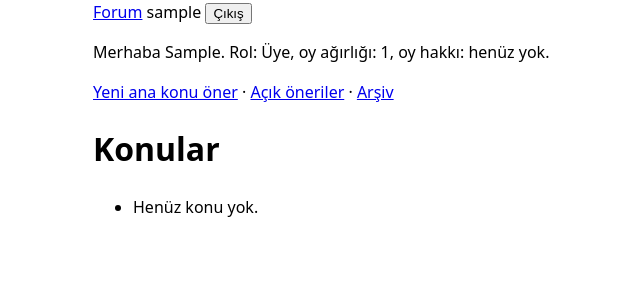
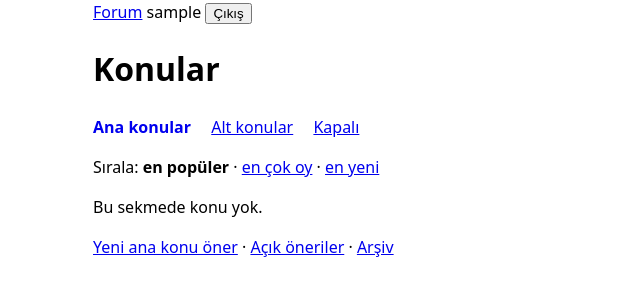
Before and after one commit to hasancomert/council-forum, a Django app: page / in a window 1280 px wide. Shown: the top 300 px of the page, without its empty margins (163-803 px from the left). Run offline with Django 5.2, Linux system fonts and the light colour scheme; the visitor is signed in with stand-in values (Sample User, id 1); data that the repository does not hold is empty.

Commit message:
7. adım (B1): ana sayfa sekmeleri, sıralama ve sayfalama
- count_of(): satır başına COUNT alt sorgusu (GROUP BY ve JOIN çoğaltması yok, boşta 0).
- TopicQuerySet.ranked(): yorum sayısı ve "en popüler" (son POPULAR_DAYS günün yorum/oy etkinliği).
- Yeni home: Ana konular | Alt konular | Kapalı; en popüler / en çok oy / en yeni; Paginator.
  Sekme süzgeçleri is_locked'ın sorgu karşılığı. Adresteki tab/sort yalnızca sözlükte aranır.
- topics/_row.html ve _pages.html parçaları ({% querystring %} diğer parametreleri korur).

Co-Authored-By: Claude Opus 5.5 <noreply@anthropic.com>
Claude-Session: https://claude.ai/code/session_01T7nS4xqyueMnRqCgtM4Uvo

```diff
--- a/config/settings.py
+++ b/config/settings.py
@@ -155,4 +155,7 @@ FORUM = {
     'MAX_OPEN_PROPOSALS': 3,  # kural 8: kişi başı en fazla açık öneri
     'REJECTED_COOLDOWN_DAYS': 30,  # kural 8: reddedilen öneri bu kadar gün yeniden açılamaz
     'COMMENT_MAX_LENGTH': 5000,  # yorum uzunluk sınırı; değişirse makemigrations (yalnızca form denetimi değişir)
+    'POPULAR_DAYS': 7,  # "en popüler": son kaç günün etkinliği
+    'POPULAR_WEIGHTS': {'comment': 3, 'vote': 1},  # yorum ve oy (yorum oyu + konu oyu) katsayıları
+    'TOPICS_PER_PAGE': 20,  # konu listeleri
 }
--- /dev/null
+++ b/templates/_pages.html
@@ -0,0 +1,8 @@
+{# Sayfa bağlantıları. page: Paginator sayfası, anchor: isteğe bağlı çapa (#yorumlar). Diğer parametreler korunur. #}
+{% if page.has_other_pages %}
+  <nav class="pages">
+    {% if page.has_previous %}<a href="{% querystring page=page.previous_page_number %}{{ anchor }}">‹ önceki</a> ·{% endif %}
+    {{ page.number }} / {{ page.paginator.num_pages }}
+    {% if page.has_next %}· <a href="{% querystring page=page.next_page_number %}{{ anchor }}">sonraki ›</a>{% endif %}
+  </nav>
+{% endif %}
--- a/templates/base.html
+++ b/templates/base.html
@@ -12,6 +12,13 @@
     .vote button.on { background: #ffd54f; }
     .messages .error { color: #b00020; }
     .messages .success { color: #1b5e20; }
+    .tabs a { margin-right: 1rem; }
+    .tabs a[aria-current] { font-weight: bold; text-decoration: none; }
+    .topics { list-style: none; padding: 0; }
+    .topics li { margin: .75rem 0; }
+    .topics .score { display: inline-block; min-width: 2rem; text-align: right; margin-right: .5rem; font-weight: bold; }
+    .topics small { margin-left: 2.5rem; color: #555; }
+    .badge { font-size: .8em; padding: 0 .4em; border: 1px solid #999; border-radius: .3em; color: #555; }
   </style>
 </head>
 <body>
--- a/templates/home.html
+++ /dev/null
@@ -1,19 +0,0 @@
-{% extends "base.html" %}
-{% block content %}
-{% if user.is_authenticated %}
-  <p>Merhaba {{ user.first_name }}. Rol: {{ user.get_role_display }}, oy ağırlığı: {{ user.vote_weight }},
-     oy hakkı: {{ user.can_vote|yesno:"var,henüz yok" }}.</p>
-{% endif %}
-<p>
-  {% if user.is_authenticated %}<a href="{% url 'proposal_new' 'open' %}">Yeni ana konu öner</a> · {% endif %}
-  <a href="{% url 'proposals' %}">Açık öneriler</a> · <a href="{% url 'archive' %}">Arşiv</a>
-</p>
-<h1>Konular</h1>
-<ul>
-  {% for topic in topics %}
-    <li><a href="{{ topic.get_absolute_url }}">{{ topic.title }}</a>{% if topic.is_closed %} (Kapalı){% endif %}</li>
-  {% empty %}
-    <li>Henüz konu yok.</li>
-  {% endfor %}
-</ul>
-{% endblock %}
--- /dev/null
+++ b/templates/topics/home.html
@@ -0,0 +1,26 @@
+{% extends "base.html" %}
+{% block content %}
+<h1>Konular</h1>
+<nav class="tabs">
+  {% for key, label in tabs.items %}
+    <a href="{% querystring tab=key sort=None page=None %}"{% if key == tab %} aria-current="page"{% endif %}>{{ label }}</a>
+  {% endfor %}
+</nav>
+<p>Sırala:
+  {% for key, label in sorts.items %}{% if not forloop.first %} · {% endif %}
+    {% if key == sort %}<strong>{{ label }}</strong>{% else %}<a href="{% querystring sort=key page=None %}">{{ label }}</a>{% endif %}
+  {% endfor %}
+</p>
+<ul class="topics">
+  {% for t in page %}
+    {% include "topics/_row.html" %}
+  {% empty %}
+    <li>Bu sekmede konu yok.</li>
+  {% endfor %}
+</ul>
+{% include "_pages.html" %}
+<p>
+  {% if user.is_authenticated %}<a href="{% url 'proposal_new' 'open' %}">Yeni ana konu öner</a> · {% endif %}
+  <a href="{% url 'proposals' %}">Açık öneriler</a> · <a href="{% url 'archive' %}">Arşiv</a>
+</p>
+{% endblock %}
--- a/topics/models.py
+++ b/topics/models.py
@@ -1,15 +1,45 @@
+from datetime import timedelta
+
 from django.conf import settings
+from django.contrib.contenttypes.models import ContentType
 from django.db import models
+from django.db.models import Func, IntegerField, OuterRef, Subquery
 from django.urls import reverse
+from django.utils import timezone
 
-from comments.models import Commentable, UpDownVote
+from comments.models import Comment, Commentable, CommentVote, UpDownVote
+
+
+def count_of(model, **filters):
+    """Satır başına COUNT alt sorgusu: JOIN çoğaltması ve konu başına ayrı sorgu yok. Count değil
+    düz Func: GROUP BY eklenmez, eşleşme yoksa da tek satır döner (NULL değil 0)."""
+    return Subquery(model.objects.filter(**filters).order_by().values(n=Func('pk', function='COUNT')),
+                    output_field=IntegerField())
+
+
+SORTS = {'popular': ('-heat', '-created_at'), 'votes': ('-score', '-created_at'), 'new': ('-created_at',)}
 
 
 class TopicQuerySet(models.QuerySet):
     def visible(self):
-        # Görünürlüğün tek yeri: silinenleri ve üst konusu silinenleri eler.
+        # Görünürlüğün tek yeri: silinenleri ve üst konusu silinenleri eler, kapalıları elemez.
         # 8. adımdaki moderasyon gizlemesi de buraya eklenecek.
         return self.filter(is_deleted=False).exclude(parent__is_deleted=True)
+
+    def ranked(self, sort):
+        """Yorum sayısını (n_comments) ekler ve SORTS'a göre sıralar. heat ("en popüler") yalnızca
+        o sıralamada hesaplanır: son POPULAR_DAYS günün yorumları ve oyları (yönüne bakılmaz)."""
+        ct = ContentType.objects.get_for_model(self.model)
+        on_topic = {'content_type': ct, 'object_id': OuterRef('pk'), 'is_deleted': False}
+        qs = self.annotate(n_comments=count_of(Comment, **on_topic))
+        if sort == 'popular':
+            since = timezone.now() - timedelta(days=settings.FORUM['POPULAR_DAYS'])
+            w = settings.FORUM['POPULAR_WEIGHTS']
+            qs = qs.annotate(heat=w['comment'] * count_of(Comment, created_at__gte=since, **on_topic)
+                             + w['vote'] * (count_of(CommentVote, voted_at__gte=since, comment__content_type=ct,
+                                                     comment__object_id=OuterRef('pk'))
+                                            + count_of(TopicVote, voted_at__gte=since, topic=OuterRef('pk'))))
+        return qs.order_by(*SORTS[sort])
 
 
 class Topic(Commentable):
--- a/topics/views.py
+++ b/topics/views.py
@@ -1,14 +1,38 @@
+from django.conf import settings
 from django.contrib import messages
 from django.contrib.auth.decorators import login_required
-from django.db.models import Q
+from django.core.paginator import Paginator
+from django.db.models import OuterRef, Q
 from django.shortcuts import get_object_or_404, redirect, render
 from django.views.decorators.http import require_POST
 
-from .models import Topic, TopicVote
+from .models import SORTS, Topic, TopicVote, count_of
+
+# sekme: (başlık, süzgeç, varsayılan sıralama). Süzgeçler Topic.is_locked'ın sorgu karşılığı:
+# üst konusu kapalı alt konu da kapalıdır (yorum, oy ve öneri almaz), "Kapalı" sekmesinde görünür.
+TABS = {
+    'main': ('Ana konular', Q(parent=None, is_closed=False), 'popular'),
+    'sub': ('Alt konular', Q(parent__isnull=False, is_closed=False, parent__is_closed=False), 'popular'),
+    'closed': ('Kapalı', Q(is_closed=True) | Q(parent__is_closed=True), 'new'),
+}
+SORT_LABELS = {'popular': 'en popüler', 'votes': 'en çok oy', 'new': 'en yeni'}
 
 
-def home(request):  # 7. adıma kadar geçici
-    return render(request, 'home.html', {'topics': Topic.objects.visible().filter(parent=None)})
+def home(request):
+    g = request.GET
+    tab = g.get('tab') if g.get('tab') in TABS else 'main'  # adresteki değer yalnızca sözlükte aranır
+    _, where, sort = TABS[tab]
+    sort = g.get('sort') if g.get('sort') in SORTS else sort
+    qs = Topic.objects.visible().filter(where).select_related('parent').ranked(sort)
+    if tab == 'main':
+        qs = qs.annotate(n_sub=count_of(Topic, parent=OuterRef('pk'), is_deleted=False))
+    return render(request, 'topics/home.html', {
+        'page': Paginator(qs, settings.FORUM['TOPICS_PER_PAGE']).get_page(g.get('page')),  # geçersiz sayfa → ilk/son
+        'tab': tab, 'sort': sort,
+        'tabs': {k: v[0] for k, v in TABS.items()},
+        # kapalı konu yorum ve oy almaz, "en popüler" orada anlamsız
+        'sorts': {k: v for k, v in SORT_LABELS.items() if not (tab == 'closed' and k == 'popular')},
+    })
 
 
 def archive(request):
```
Also changed, not shown: templates/topics/_row.html (added, +7 -0 lines).
